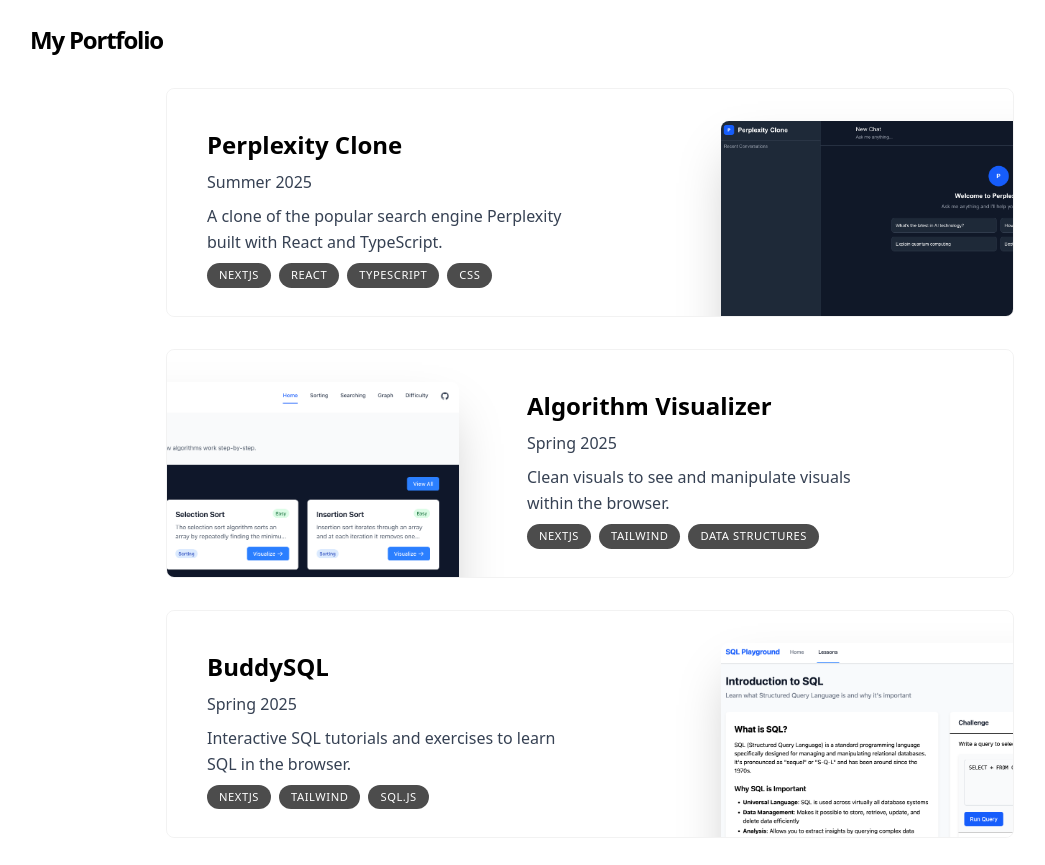
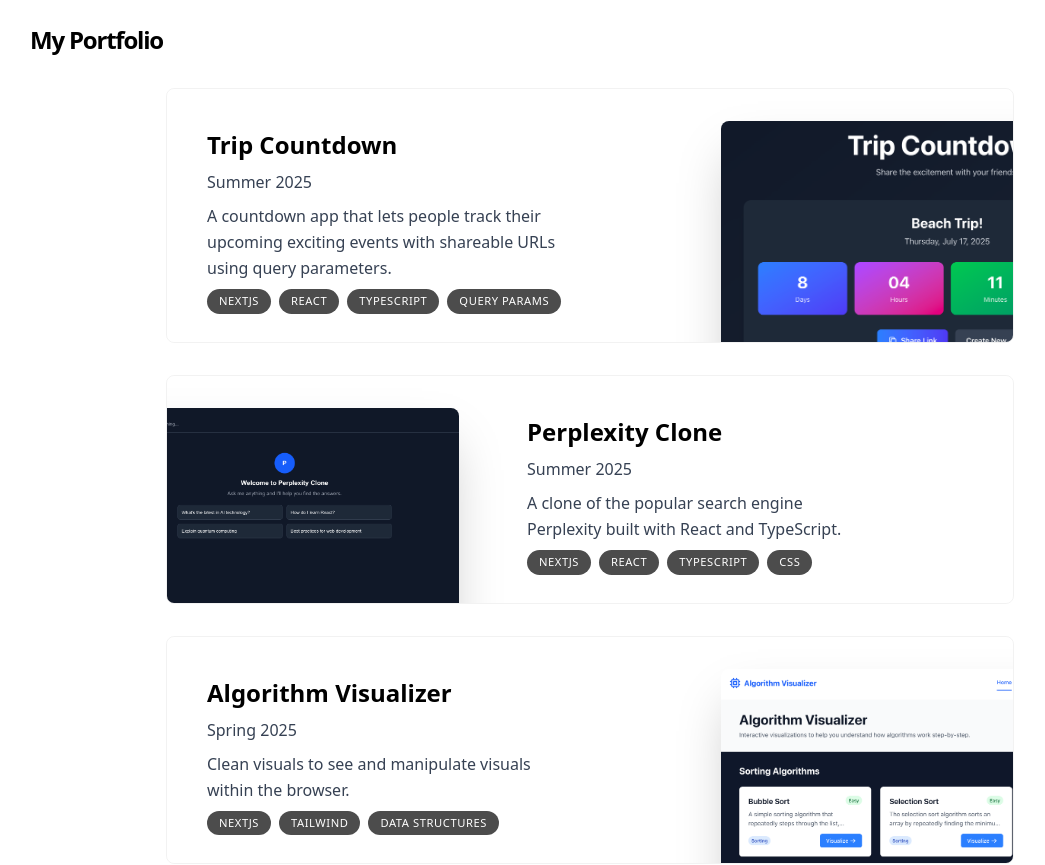
Before and after one commit to Scc33/portfolio, a Next.js app: page / in a window 1280 px wide. Shown: the top 865 px of the page, without its empty margins (50-1095 px from the left). Built offline with nearby package versions, Linux system fonts and the light colour scheme.

Commit message:
feat: add new project "Trip Countdown" with details and screenshot

```diff
--- a/app/components/Projects.tsx
+++ b/app/components/Projects.tsx
@@ -5,6 +5,15 @@
 import Project from "./Project";
 
 export const projectsData = [
+  {
+    title: "Trip Countdown",
+    description:
+      "A countdown app that lets people track their upcoming exciting events with shareable URLs using query parameters.",
+    tags: ["NextJS", "React", "TypeScript", "Query Params"],
+    imageUrl: "/counter/counter-screenshot.png",
+    link: "https://counter.seancoughlin.me",
+    date: "Summer 2025"
+  },
   {
     title: "Perplexity Clone",
     description:
```
Also changed, not shown: public/counter/counter-screenshot.png (added).
